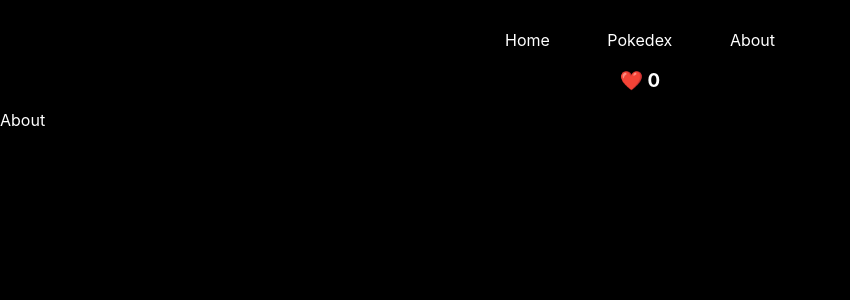
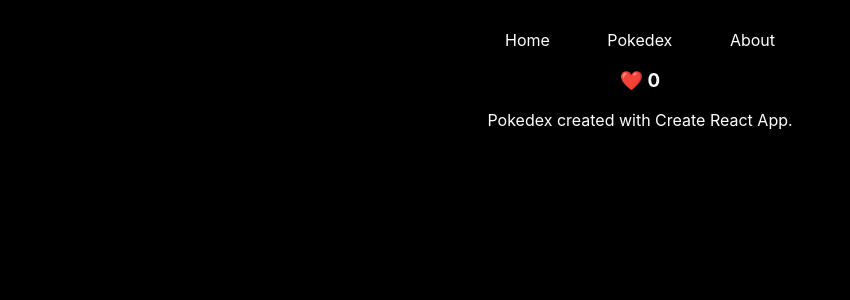
Before and after one commit to MechiValle/Pokedex, a React (Create React App) app: page /About in a window 1280 px wide. Shown: the top 300 px of the page, without its empty margins (0-850 px from the left). Built offline with nearby package versions, Linux system fonts and the light colour scheme; no server answers.

Commit message:
logo on home page

```diff
--- a/src/Components/About.js
+++ b/src/Components/About.js
@@ -4,7 +4,7 @@ const About = () => {
 
     return(
             <div className="about">
-                About
+                Pokedex created with Create React App.
             </div>
     );
 };
--- a/src/Components/Home.js
+++ b/src/Components/Home.js
@@ -1,10 +1,12 @@
 import React from "react";
+import pokelogo from "../Images/pokelogo.png";
 
 const Home = () => {
 
     return(
             <div className="home">
-                Home
+            <img src={pokelogo} alt="Pokemon logo" className="pokelogo"/>
+
             </div>
     );
 };
--- a/src/Styles/App.css
+++ b/src/Styles/App.css
@@ -171,8 +171,26 @@ h3 {
   text-align: center;
 }
 
+.about {
+  display: flex;
+  flex-direction: column;
+  align-items: center;
+  text-align: center;
+}
+
+.home {
+  display: flex;
+  flex-direction: column;
+  align-items: center;
+  text-align: center;
+}
+
 p {
   margin-top: 4px;
+}
+
+.pokelogo{
+  max-width: 70%;
 }
 
 .card-body {
```
Also changed, not shown: src/Images/pokelogo.png (added).
